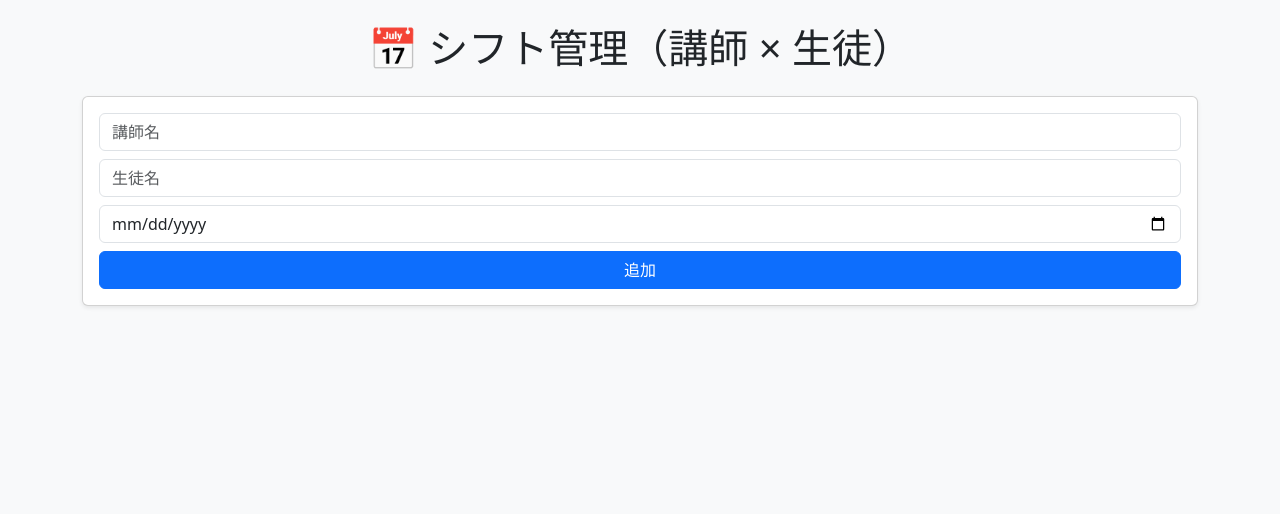
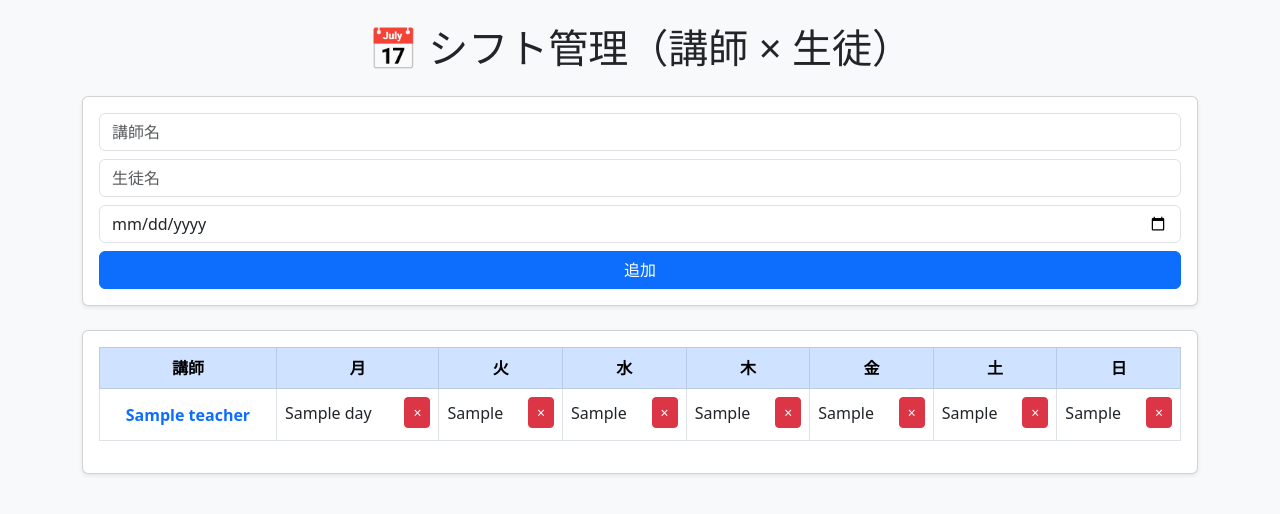
Before and after one commit to HEMLOKapx/shiftapp, a Flask app: template templates/index.html in a window 1280 px wide. Shown: the top 514 px of the page. Run offline with Flask 3, Linux system fonts and the light colour scheme; the template is opened without the code that fills it: most values are stand-ins (such as "Sample title", 1, 10 or a date in 2020).

Commit message:
Update index.html

```diff
--- a/templates/index.html
+++ b/templates/index.html
@@ -15,7 +15,7 @@
 
     <h1 class="text-center mb-4">📅 シフト管理（講師 × 生徒）</h1>
 
-    <!-- ✅ 入力フォーム -->
+    <!-- 入力 -->
     <div class="card p-3 mb-4 shadow-sm">
         <form method="POST">
             <input name="teacher" class="form-control mb-2" placeholder="講師名" required>
@@ -25,3 +25,61 @@
             <button type="submit" class="btn btn-primary w-100">追加</button>
         </form>
     </div>
+
+    <!-- 表 -->
+    <div class="card p-3 shadow-sm">
+        <table class="table table-bordered text-center align-middle">
+
+            <thead class="table-primary">
+                <tr>
+                    <th>講師</th>
+                    <th>月</th>
+                    <th>火</th>
+                    <th>水</th>
+                    <th>木</th>
+                    <th>金</th>
+                    <th>土</th>
+                    <th>日</th>
+                </tr>
+            </thead>
+
+            <tbody>
+                {% for teacher, row in table.items() %}
+                <tr>
+
+                    <td class="fw-bold text-primary">{{ teacher }}</td>
+
+                    {% for day in ["月","火","水","木","金","土","日"] %}
+                    <td>
+
+                        {% for s in row[day] %}
+                        <div class="d-flex justify-content-between align-items-center mb-1">
+
+                            <span>{{ s }}</span>
+
+                            <!-- ✅ 削除 -->
+                            <form action="/delete" method="POST" style="margin:0;">
+                                <input type="hidden" name="teacher" value="{{ teacher }}">
+                                <input type="hidden" name="student" value="{{ s }}">
+                                <input type="hidden" name="date" value="{{ date_map[teacher][day] }}">
+
+                                <button type="submit" class="btn btn-sm btn-danger">×</button>
+                            </form>
+
+                        </div>
+                        {% endfor %}
+
+                    </td>
+                    {% endfor %}
+
+                </tr>
+                {% endfor %}
+            </tbody>
+
+        </table>
+    </div>
+
+</div>
+
+</body>
+</html>
```
